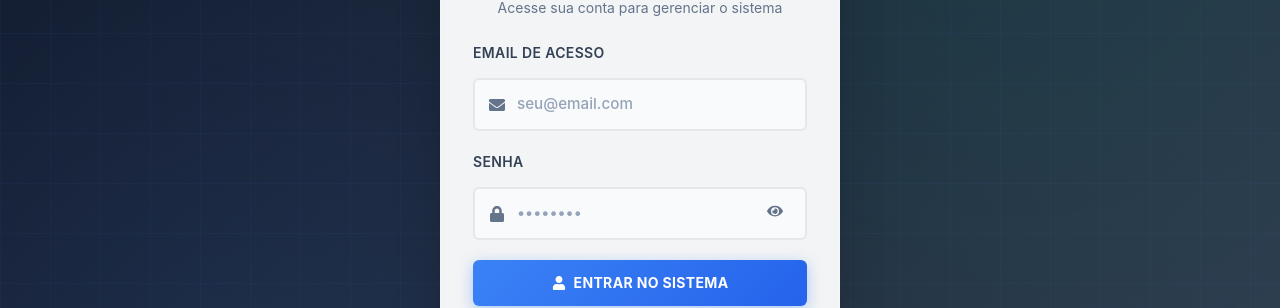
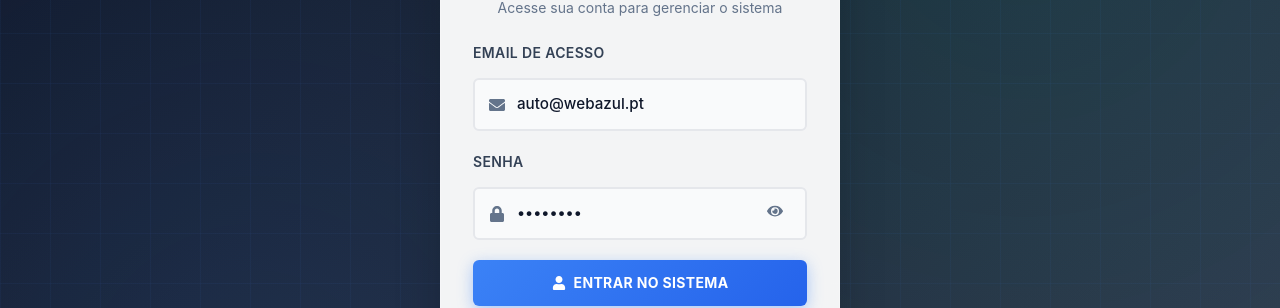
Before and after one commit to webazul/auto.webazul.github.io, a React (Vite) app: page /login in a window 1280 px wide. Shown: the part 267-575 px from the top of the page. Built offline with nearby package versions, Linux system fonts and the light colour scheme; no server answers; the database is empty.

Commit message:
feat: adding firebase

```diff
--- a/src/pages/Dashboard.css
+++ b/src/pages/Dashboard.css
@@ -1215,8 +1215,8 @@
   }
 
   .dashboard-main.sidebar-collapsed {
-    margin-left: var(--admin-sidebar-collapsed-width);
-    width: calc(100% - var(--admin-sidebar-collapsed-width));
+    margin-left: var(--admin-sidebar-collapsed);
+    width: calc(100% - var(--admin-sidebar-collapsed));
   }
 }
 
--- a/src/pages/Dashboard.jsx
+++ b/src/pages/Dashboard.jsx
@@ -1691,7 +1691,7 @@ export default function Dashboard() {
                   <FaPlus />
                   <span>Adicionar Carro</span>
                 </button>
-                <button
+                {/* <button
                   className="add-btn"
                   style={{ background: '#f59e0b', borderColor: '#f59e0b' }}
                   onClick={generateTestData}
@@ -1699,7 +1699,7 @@ export default function Dashboard() {
                 >
                   🧪
                   <span>Dados Teste</span>
-                </button>
+                </button> */}
               </div>
             </div>
 
@@ -1934,7 +1934,7 @@ export default function Dashboard() {
                   <FaPlus />
                   <span>Adicionar Cliente</span>
                 </button>
-                <button
+                {/* <button
                   className="add-btn"
                   style={{ background: '#f59e0b', borderColor: '#f59e0b' }}
                   onClick={generateTestClients}
@@ -1942,7 +1942,7 @@ export default function Dashboard() {
                 >
                   🧪
                   <span>Dados Teste</span>
-                </button>
+                </button> */}
               </div>
             </div>
 
--- a/src/pages/Login.jsx
+++ b/src/pages/Login.jsx
@@ -18,8 +18,8 @@ import '../styles/admin-design-system.css'
 import './Login.css'
 
 export default function Login() {
-  const [email, setEmail] = useState('')
-  const [password, setPassword] = useState('')
+  const [email, setEmail] = useState('auto@webazul.pt')
+  const [password, setPassword] = useState('12345678')
   const [resetEmail, setResetEmail] = useState('')
   const [showPassword, setShowPassword] = useState(false)
   const [loading, setLoading] = useState(false)
```
